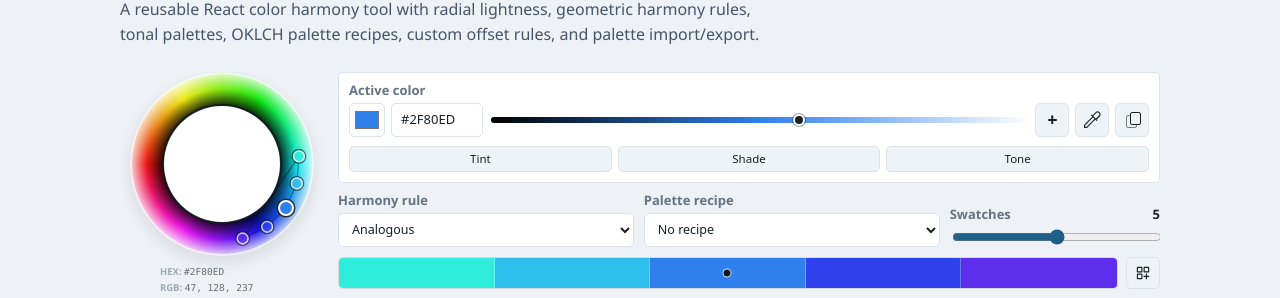
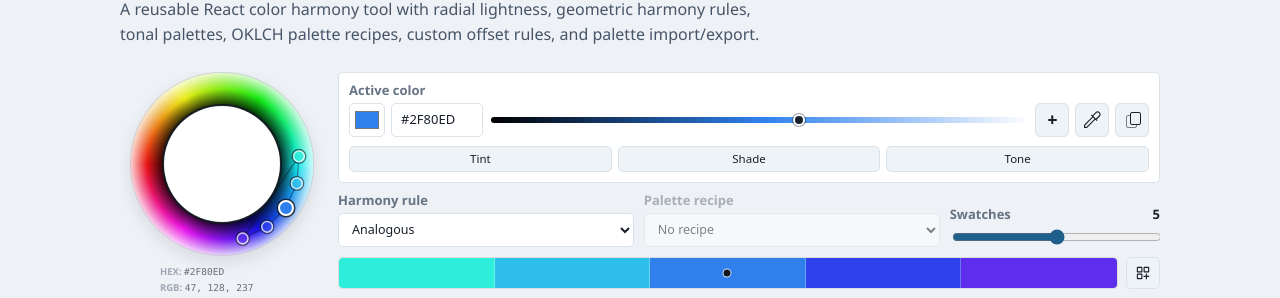
Before and after one commit to Mr-Winch/hueprint, a React (Vite) app: page / in a window 1280 px wide. Shown: the part 172-470 px from the top of the page. Built offline with nearby package versions, Linux system fonts and the light colour scheme; a web font is replaced by a local one.

Commit message:
Render explicit harmony connectors and dim inactive mode

```diff
--- a/src/color-harmony-picker/ColorHarmonyPicker.module.css
+++ b/src/color-harmony-picker/ColorHarmonyPicker.module.css
@@ -5,7 +5,7 @@
   --overlay-opacity: 0.72;
   --overlay-stroke-width: 1.15px;
   --swatch-band-height: 32px;
-  --wheel-outer-edge: rgba(248, 250, 252, 0.72);
+  --wheel-outer-edge: rgba(17, 24, 32, 0.08);
   display: grid;
   grid-template-columns: minmax(184px, 204px) minmax(250px, 1fr);
   gap: 14px;
@@ -42,7 +42,7 @@
   position: absolute;
   inset: 0;
   border-radius: 50%;
-  box-shadow: inset 0 0 0 2px var(--wheel-outer-edge);
+  box-shadow: inset 0 0 0 1px var(--wheel-outer-edge);
   pointer-events: none;
   z-index: 1;
 }
@@ -77,7 +77,7 @@
   border: 2px solid #ffffff;
   border-radius: 50%;
   box-shadow: 0 0 0 1.5px rgba(17, 24, 32, 0.82), 0 3px 9px rgba(24, 32, 42, 0.18);
-  z-index: 2;
+  z-index: 4;
   transform: translate(-50%, -50%);
   pointer-events: none;
 }
@@ -89,7 +89,7 @@
   height: var(--wheel-size);
   pointer-events: none;
   opacity: var(--overlay-opacity);
-  z-index: 1;
+  z-index: 3;
 }
 
 .overlayLine {
@@ -127,6 +127,18 @@
   min-width: 0;
 }
 
+
+.dimmedField {
+  opacity: 0.52;
+  filter: saturate(0.72);
+  transition: opacity 140ms ease, filter 140ms ease;
+}
+
+.dimmedField:hover,
+.dimmedField:focus-within {
+  opacity: 0.92;
+  filter: none;
+}
 .field label,
 .paletteHeader {
   color: var(--muted, #657384);
@@ -803,7 +815,6 @@
   background: var(--control-bg);
   color: var(--text);
 }
-
 .dark .field label,
 .dark .paletteHeader,
 .dark .lightnessControl,
--- a/src/color-harmony-picker/ColorHarmonyPicker.tsx
+++ b/src/color-harmony-picker/ColorHarmonyPicker.tsx
@@ -285,8 +285,8 @@ export function ColorHarmonyPicker({
         <ActiveColorPanel activeHex={activeHex} canAddActiveColor={!activeColorIsSaved} onAddActiveColor={() => addToPalette(activeGeneratedColor)} onColorChange={commitColor} onRuleChange={(nextRule) => { setPaletteRecipe("none"); setRule(nextRule); }} />
 
         <div className={styles.controlRow}>
-          <HarmonyRuleSelector value={paletteRecipe === "none" && !isTonalRule(rule) ? rule : lastHarmonyRule} onChange={selectHarmonyRule} />
-          <PaletteRecipeSelector value={paletteRecipe} onChange={selectPaletteRecipe} />
+          <HarmonyRuleSelector value={paletteRecipe === "none" && !isTonalRule(rule) ? rule : lastHarmonyRule} onChange={selectHarmonyRule} dimmed={paletteRecipe !== "none"} />
+          <PaletteRecipeSelector value={paletteRecipe} onChange={selectPaletteRecipe} dimmed={paletteRecipe === "none"} />
           <SwatchCountControl value={rule === "custom" ? customOffsets.length : swatchCount} min={minSwatches} max={maxSwatches} onChange={changeSwatchCount} />
         </div>
 
--- a/src/color-harmony-picker/HarmonyOverlay.tsx
+++ b/src/color-harmony-picker/HarmonyOverlay.tsx
@@ -71,33 +71,24 @@ export function HarmonyOverlay({ colors, activeHex, rule, size = 240 }: HarmonyO
   const active = activeHex.toUpperCase();
   const activePoint = points.find((point) => point.color.hex.toUpperCase() === active) ?? points[0];
   const overlayPoints = rule === "complementary" ? uniqueHuePoints(points) : points;
-  const polygonPoints = overlayPoints.map((point) => `${point.x},${point.y}`).join(" ");
   const pairs = rule === "complementary" ? complementaryPairs(points, activePoint.hue) : [];
+  const connectorPairs = overlayPoints.flatMap((point, index) => {
+    const next = overlayPoints[index + 1] ?? (overlayPoints.length > 2 ? overlayPoints[0] : null);
+    return next ? [[point, next] as const] : [];
+  });
 
   return (
     <svg className={styles.overlay} viewBox={`0 0 ${size} ${size}`} aria-hidden="true">
-      {rule === "complementary" && pairs.length ? (
-        pairs.map(([start, end]) => (
-          <line
-            key={`${start.color.id}-${end.color.id}`}
-            x1={start.x}
-            y1={start.y}
-            x2={end.x}
-            y2={end.y}
-            className={styles.overlayLine}
-          />
-        ))
-      ) : overlayPoints.length === 2 ? (
+      {(rule === "complementary" && pairs.length ? pairs : connectorPairs).map(([start, end], index) => (
         <line
-          x1={overlayPoints[0].x}
-          y1={overlayPoints[0].y}
-          x2={overlayPoints[1].x}
-          y2={overlayPoints[1].y}
+          key={`${start.color.id}-${end.color.id}-${index}`}
+          x1={start.x}
+          y1={start.y}
+          x2={end.x}
+          y2={end.y}
           className={styles.overlayLine}
         />
-      ) : (
-        <polygon points={polygonPoints} className={styles.overlayLine} fill="none" />
-      )}
+      ))}
       {overlayPoints.map((point) => {
         if (point.color.hex.toUpperCase() === active) return null;
         return (
--- a/src/color-harmony-picker/HarmonyRuleSelector.tsx
+++ b/src/color-harmony-picker/HarmonyRuleSelector.tsx
@@ -4,15 +4,16 @@ import { HarmonyRule, harmonyRuleLabels, harmonyRuleOrder } from "./colorHarmony
 type HarmonyRuleSelectorProps = {
   value: HarmonyRule;
   onChange: (rule: HarmonyRule) => void;
+  dimmed?: boolean;
 };
 
 const hiddenRuleNames: HarmonyRule[] = ["tint", "shade", "tone"];
 type VisibleHarmonyRule = Exclude<HarmonyRule, "tint" | "shade" | "tone">;
 const visibleHarmonyRules = harmonyRuleOrder.filter((rule): rule is VisibleHarmonyRule => !hiddenRuleNames.includes(rule));
 
-export function HarmonyRuleSelector({ value, onChange }: HarmonyRuleSelectorProps) {
+export function HarmonyRuleSelector({ value, onChange, dimmed = false }: HarmonyRuleSelectorProps) {
   return (
-    <div className={styles.field}>
+    <div className={`${styles.field} ${dimmed ? styles.dimmedField : ""}`}>
       <label htmlFor="harmony-rule">Harmony rule</label>
       <select
         id="harmony-rule"
--- a/src/color-harmony-picker/PaletteRecipeSelector.tsx
+++ b/src/color-harmony-picker/PaletteRecipeSelector.tsx
@@ -6,11 +6,12 @@ import { PaletteRecipe, paletteRecipeLabels, paletteRecipeOrder } from "./colorH
 type PaletteRecipeSelectorProps = {
   value: PaletteRecipe;
   onChange: (recipe: PaletteRecipe) => void;
+  dimmed?: boolean;
 };
 
-export function PaletteRecipeSelector({ value, onChange }: PaletteRecipeSelectorProps) {
+export function PaletteRecipeSelector({ value, onChange, dimmed = false }: PaletteRecipeSelectorProps) {
   return (
-    <div className={styles.field}>
+    <div className={`${styles.field} ${dimmed ? styles.dimmedField : ""}`}>
       <label htmlFor="palette-recipe">Palette recipe</label>
       <select
         id="palette-recipe"
```
